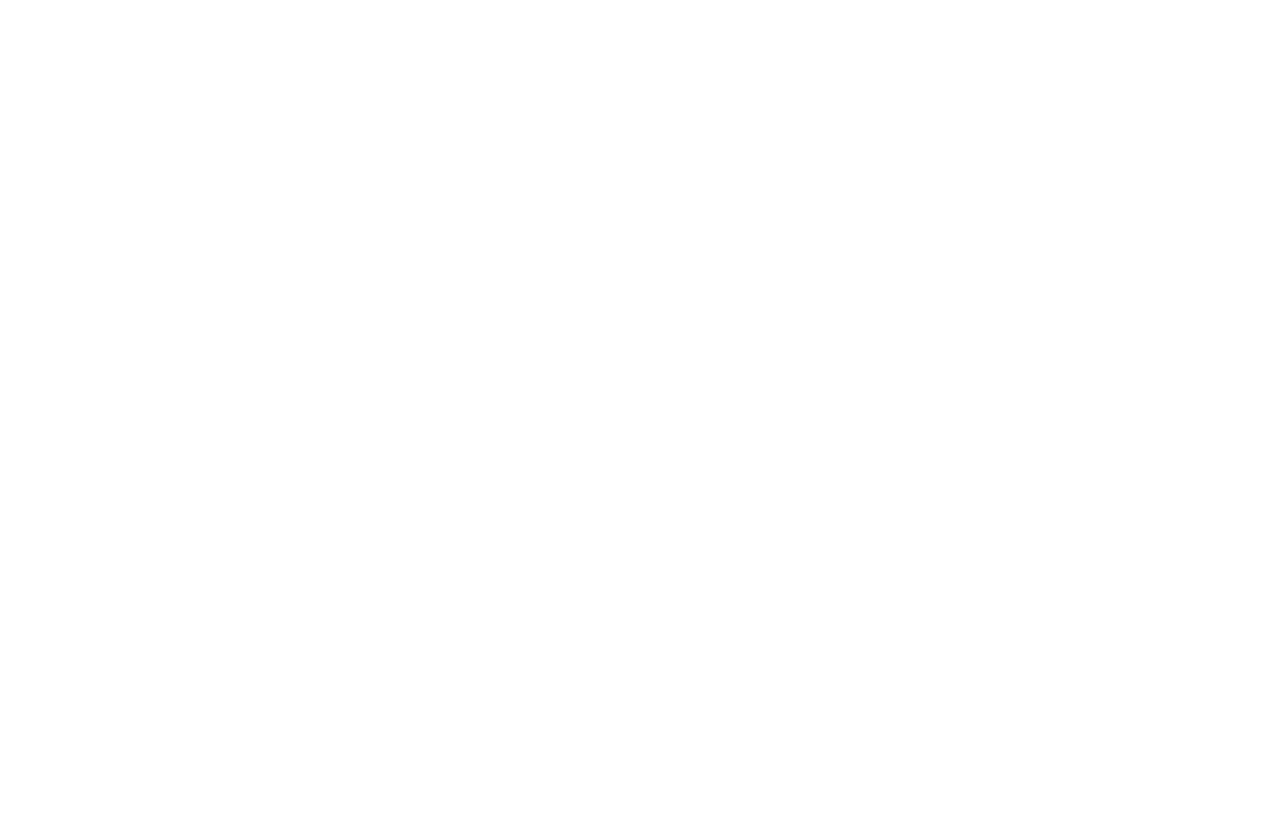
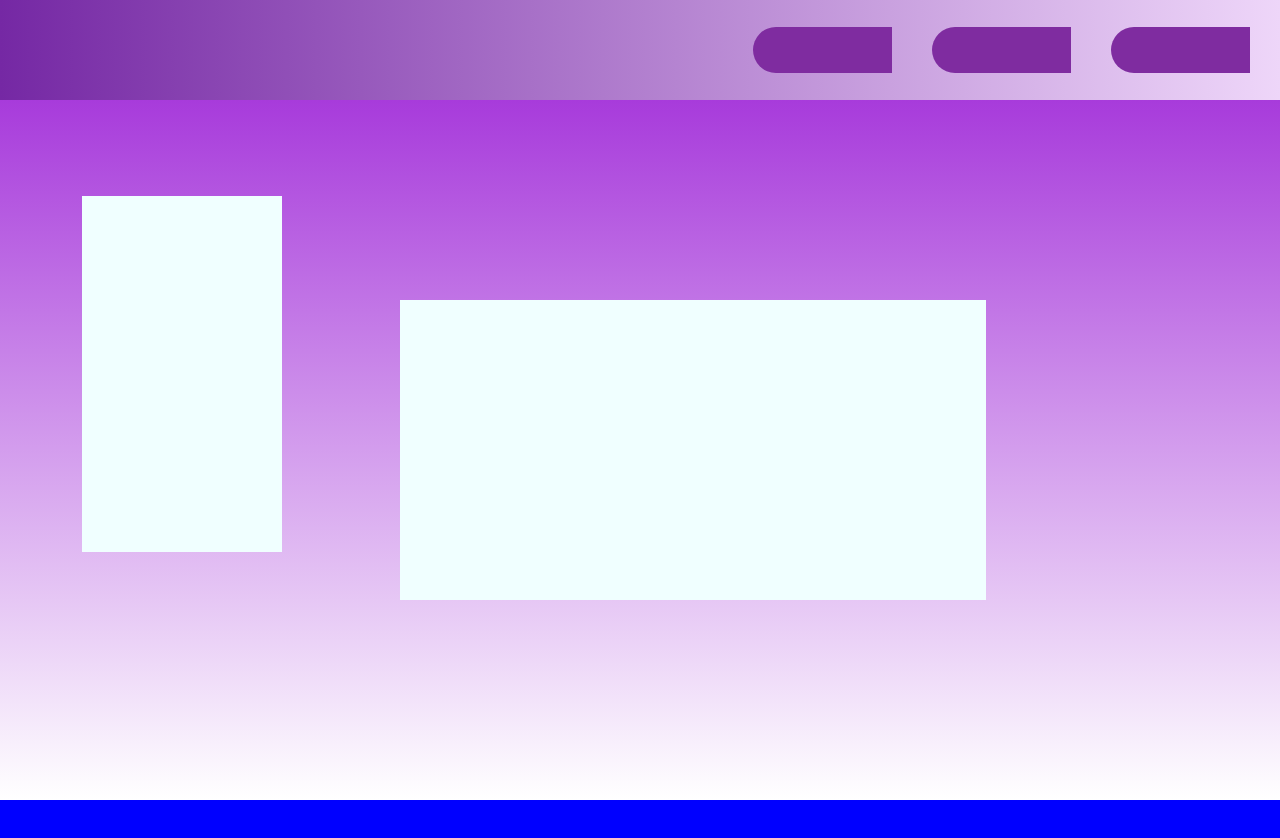
Before and after one commit to Oakjirawat/Oakjirawat.github.io, a plain HTML site: page index.html in a window 1280 px wide. Before the commit the page ends 800 px from the top, so only its background shows below. Drawn offline with Linux system fonts and the light colour scheme.

Commit message:
first view

```diff
--- a/index.html
+++ b/index.html
@@ -3,11 +3,29 @@
 <head>
     <meta charset="UTF-8">
     <meta http-equiv="X-UA-Compatible" content="IE=edge">
-    <meta name="viewport" content="width=
-    , initial-scale=1.0">
-    <title>Document</title>
+    <meta name="viewport" content="width=device-width, initial-scale=1.0">
+    <link rel="stylesheet" href="style.css">
+    <title>Web page template</title>
 </head>
 <body>
+    <div class="firstpage">
+        <div class="nbg"> <!--navbar backgroung-->
+            <nav class="tnv"> <!--top navbar-->
+                <span class="buton"><!--span for inline styling of a button-->
+                    <div class="but1"></div>
+                </span>
+                <span class="buton"><!--span for inline styling of a button-->
+                    <div class="but1"></div>
+                </span>
+                <span class="buton"><!--span for inline styling of a button-->
+                    <div class="but1"></div>
+                </span>
+            </nav>
+        </div>
+        <div class="pic"></div>
+        <div class="descrip"></div>
+    </div>
 
+    <div class="secp"></div>
 </body>
 </html>
--- a/style.css
+++ b/style.css
@@ -0,0 +1,82 @@
+
+*{
+    margin: 0px;
+    padding: 0px;
+    font-family: "Quicksand", sans-serif;
+    overflow:auto;
+}
+.body{
+  overflow:auto;
+  background-color: black;
+}
+.firstpage{
+  height: 100vh;
+  width: 100vw;
+  background:linear-gradient(rgba(155, 31, 214, 1),rgba(255, 255, 255, 1));
+  overflow:auto;
+}
+.secp{
+  height: 100vh;
+  width: 100vw;
+  background-color: blue;
+  overflow:auto;
+}
+
+
+.nbg{
+    position: relative;
+    display: flex;
+    width: 100vw;
+  height: 100px;
+  background:linear-gradient(to right,rgba(117, 40, 164, 1),rgba(238, 214, 249, 1));
+
+}
+.tnv{
+
+  align-items:center;
+  justify-content:right;
+  display: flex;
+  position: relative;
+  width: 100%;
+  height: 100%;
+  gap: 10px;
+}
+.buton{
+  margin-right: 30px;
+  position: relative;
+  display: flex;
+  width: 139px;
+  height: 46px;
+  background-color: rgb(127, 44, 160);
+  border-bottom-left-radius: 24px;
+  border-top-left-radius: 24px;
+  outline: hidden;
+}
+.but1{
+  position: absolute;
+  width: 48px;
+  height: 46px;
+}
+.pic{
+  position:relative;
+  display:flex;
+  aspect-ratio: 9/16;
+  width: 200px;
+  background-color: azure;
+  left: 82px;
+  top:96px;
+
+
+}
+
+.descrip{
+  position:absolute;
+  display:flex;
+  top: 300px;
+  left: 400px;
+  background-color: azure;
+  width: 586px;
+  height: 300px;
+
+
+}
```
